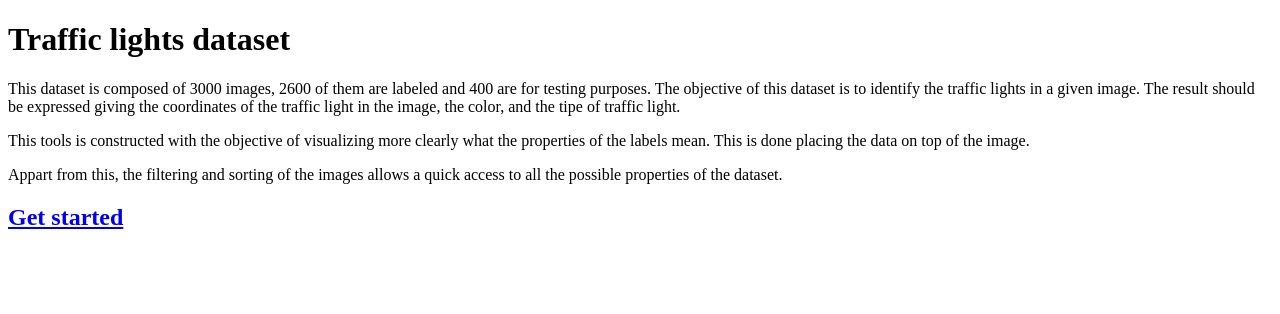
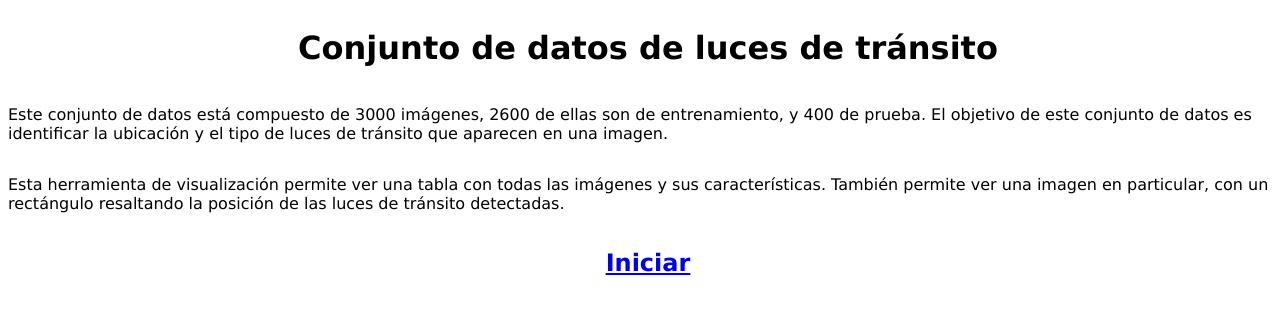
Before and after one commit to lalbricenov/trafficlightsvisualization, a Flask app: page / in a window 1280 px wide. Shown: the top 314 px of the page. Run offline with Flask 2, Linux system fonts and the light colour scheme.

Commit message:
Idioma cambiado, color cambiado a magenta

```diff
--- a/static/styles/style.css
+++ b/static/styles/style.css
@@ -1,3 +1,10 @@
+body{
+    width: 100%;
+    display: flex;
+    font-family: Verdana, Geneva, Tahoma, sans-serif;
+    align-items: center;
+    flex-direction: column;
+}
 table, th, td {
     border: 1px solid black;
     border-collapse: collapse;
--- a/templates/details.html
+++ b/templates/details.html
@@ -44,7 +44,7 @@
         {% if light.xmin is not none %}
             ctx.rect('{{light.xmin}}', '{{light.ymin}}', '{{light.xmax - light.xmin}}', '{{light.ymax - light.ymin}}')
             ctx.lineWidth = "4"
-            ctx.strokeStyle = "red"
+            ctx.strokeStyle = "magenta"
             ctx.stroke()
         {% endif %}
     }
--- a/templates/home.html
+++ b/templates/home.html
@@ -1,10 +1,9 @@
 {% extends 'layout.html' %}
 
 {% block content %}
-<h1>Traffic lights dataset</h1>
-<p>This dataset is composed of 3000 images, 2600 of them are labeled and 400 are for testing purposes. The objective of this dataset is to identify the traffic lights in a given image. The result should be expressed giving the coordinates of the traffic light in the image, the color, and the tipe of traffic light.</p>
-<p>This tools is constructed with the objective of visualizing more clearly what the properties of the labels mean. This is done placing the data on top of the image.</p>
-<p>Appart from this, the filtering and sorting of the images allows a quick access to all the possible properties of the dataset.</p>
+<h1>Conjunto de datos de luces de tránsito</h1>
+<p>Este conjunto de datos está compuesto de 3000 imágenes, 2600 de ellas son de entrenamiento, y 400 de prueba. El objetivo de este conjunto de datos es identificar la ubicación y el tipo de luces de tránsito que aparecen en una imagen. </p>
+<p>Esta herramienta de visualización permite ver una tabla con todas las imágenes y sus características. También permite ver una imagen en particular, con un rectángulo resaltando la posición de las luces de tránsito detectadas.</p>
 
-<h2> <a href="{{url_for('table')}}">Get started</a> </h2>
+<h2> <a href="{{url_for('table')}}">Iniciar</a> </h2>
 {% endblock %}
--- a/templates/table.html
+++ b/templates/table.html
@@ -2,7 +2,7 @@
 
 {% block content %}
 <h1> Train Images</h1>
-
+<a href="{{url_for('index')}}">inicio</a>
 <table>
     <tr><th rowspan="2">Image name</th> <th rowspan="2">Color</th> <th rowspan="2">Shape</th> <th colspan="4">Bounding box</th> <th rowspan="2"> Occluded</th> <th rowspan="2">Truncated</th> <th rowspan="2">Difficult</th> <th rowspan="2">Value</th><th rowspan="2">Details</th></tr>
 
```
